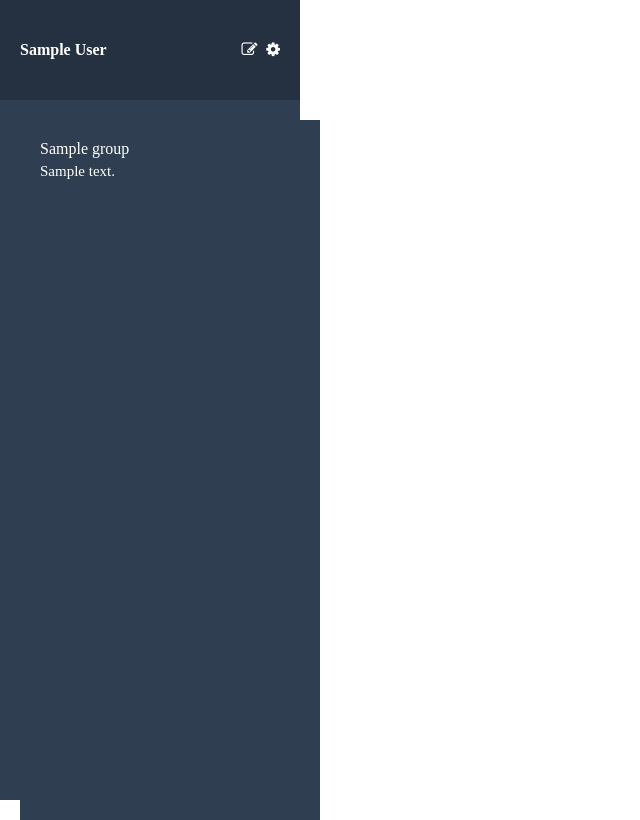
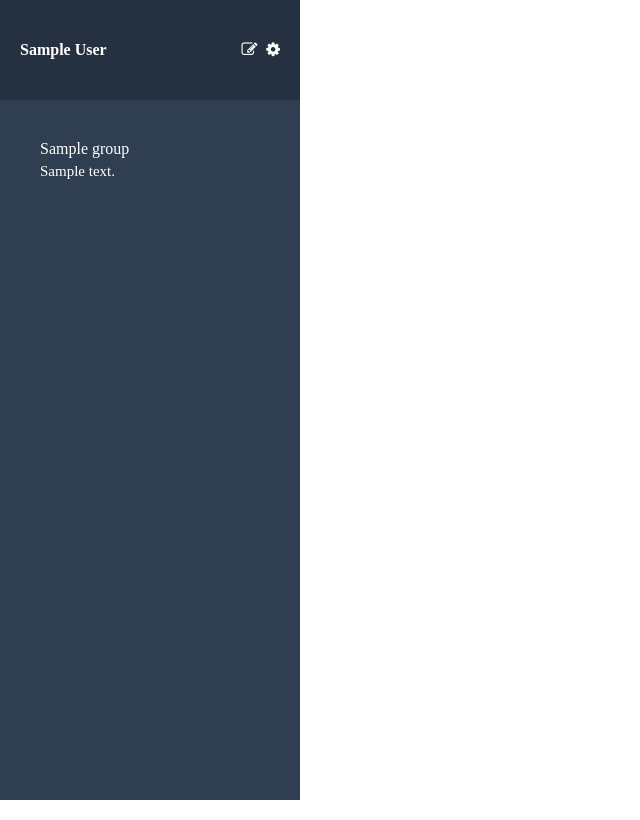
Before and after one commit to savan7777/chat-space, a Rails app: page / in a window 1280 px wide. Shown: the whole page, without its empty margins (0-640 px from the left). Run offline with Rails 7, Linux system fonts and the light colour scheme; a user stored in the database is signed in; tables that the repository leaves empty hold one stand-in row (values such as "Sample post"); style sheets or scripts are compiled from the project's sources; some libraries are stand-ins or nearby versions.

Commit message:
L10-API-7-24-1

```diff
--- a/app/assets/stylesheets/modules/side_bar.scss
+++ b/app/assets/stylesheets/modules/side_bar.scss
@@ -27,8 +27,9 @@
 
   .groups {
     background-color: $side_blue_light;
-    height: calc(100vh - 100px);
+    height: calc(100vh - 150px);
     padding: 0px 20px ;
+    float:left;
     .group {
       box-sizing: border-box;
       padding: 20px 0 40px;
```
Also changed, not shown: app/assets/stylesheets/application.scss (line endings or trailing spaces).
